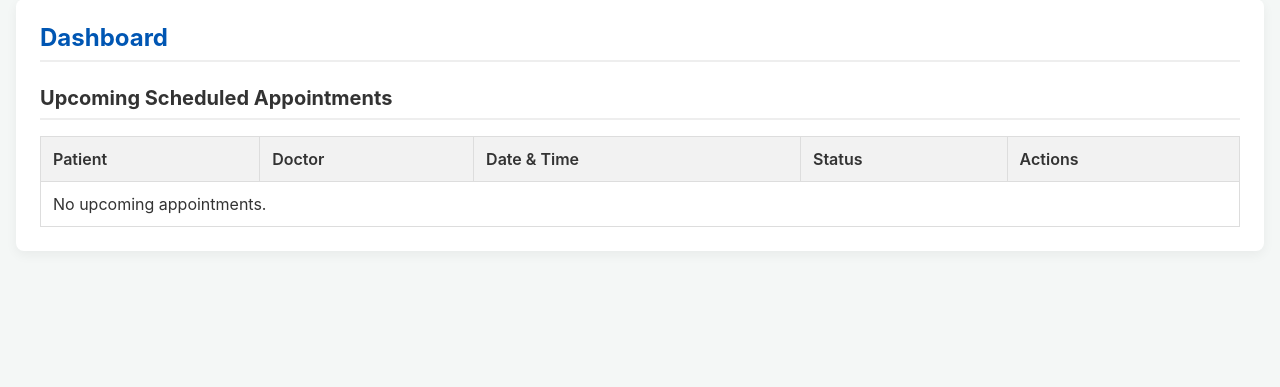
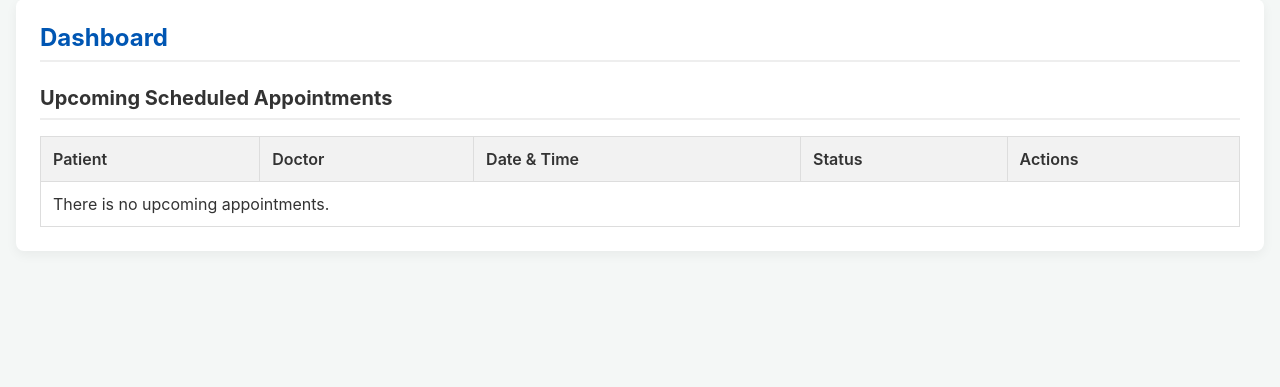
Before and after one commit to MMHaque492/clinic_management, a Flask app: page / in a window 1280 px wide. Shown: the part 85-472 px from the top of the page. Run offline with Flask 3, Linux system fonts and the light colour scheme; the visitor is signed in with stand-in values (Sample User, id 1); data comes from the database, SQL or seed files in the repository; data that the repository does not hold is empty.

Commit message:
Update message for no upcoming appointments

```diff
--- a/templates/index.html
+++ b/templates/index.html
@@ -33,7 +33,7 @@
       </tr>
       {% else %}
       <tr>
-        <td colspan="5">No upcoming appointments.</td>
+        <td colspan="5"> There is no upcoming appointments.</td>
       </tr>
       {% endfor %}
     </tbody>
```
